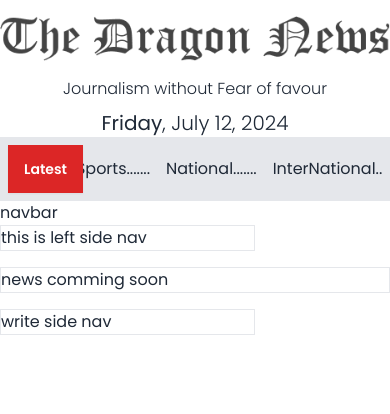
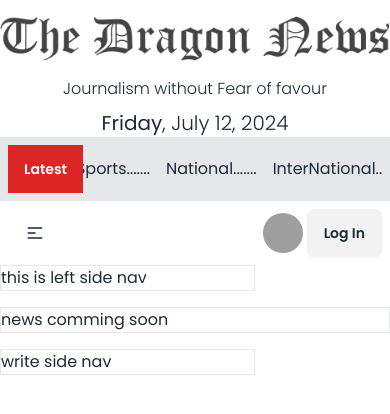
Before and after one commit to yousof-ali/dragon-news, a React (Vite) app: page / in a window 390 px wide. Shown: the top 414 px of the page. Built offline with nearby package versions, Linux system fonts and the light colour scheme; grey boxes are pictures that could not be loaded.

Commit message:
navbar done

```diff
--- a/src/Pages/shared/Navbar/Navbar.jsx
+++ b/src/Pages/shared/Navbar/Navbar.jsx
@@ -1,9 +1,56 @@
+import { Link, NavLink } from "react-router-dom";
+import userdefaultPic from "../../../assets/user.png"
 
 
 const Navbar = () => {
+    const links = <>
+        <li><NavLink to={"/"}>Home</NavLink></li>
+        <li><NavLink to={"/about"}>About</NavLink></li>
+        <li><NavLink to={"/carrer"}>Career</NavLink></li>
+    </>
     return (
-        <div>
-            <p>navbar</p>
+        <div className="navbar bg-base-100">
+            <div className="navbar-start">
+                <div className="dropdown">
+                    <div tabIndex={0} role="button" className="btn btn-ghost lg:hidden">
+                        <svg
+                            xmlns="http://www.w3.org/2000/svg"
+                            className="h-5 w-5"
+                            fill="none"
+                            viewBox="0 0 24 24"
+                            stroke="currentColor">
+                            <path
+                                strokeLinecap="round"
+                                strokeLinejoin="round"
+                                strokeWidth="2"
+                                d="M4 6h16M4 12h8m-8 6h16" />
+                        </svg>
+                    </div>
+                    <ul
+                        tabIndex={0}
+                        className="menu menu-sm dropdown-content bg-base-100 rounded-box z-[1] mt-3 w-52 p-2 shadow">
+                        {links}
+                    </ul>
+                </div>
+            </div>
+            <div className="navbar-center hidden lg:flex">
+                <ul className="menu menu-horizontal px-1">
+                    {links}
+                </ul>
+            </div>
+            <div className="navbar-end">
+                <div tabIndex={0} role="button" className="btn btn-ghost btn-circle avatar">
+                    <div className="w-10 rounded-full">
+                        <img
+                            alt="Tailwind CSS Navbar component"
+                            src={userdefaultPic} />
+                    </div>
+                </div>
+
+                <Link>
+                    <button className="btn">Log In</button>
+                </Link>
+            </div>
         </div>
     );
 };
```
